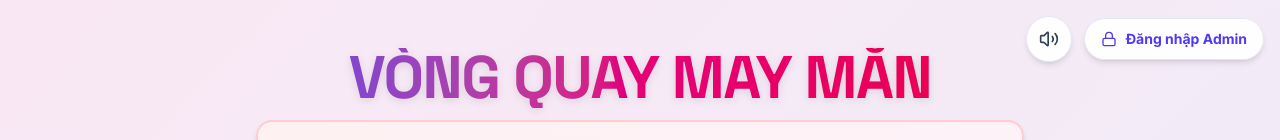
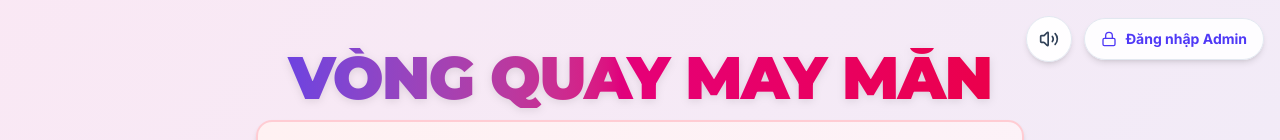
Before and after one commit to Quannhu7879/quannh7879, a React (Vite) app: page / in a window 1280 px wide. Shown: the top 140 px of the page. Built offline with nearby package versions, Linux system fonts and the light colour scheme; no server answers.

Commit message:
style: update display font to Montserrat
Replace Space Grotesk with Montserrat for a more modern and consistent typography across the application.

```diff
--- a/index.html
+++ b/index.html
@@ -5,7 +5,7 @@
     <meta name="viewport" content="width=device-width, initial-scale=1.0" />
     <title>VÒNG QUAY MAY MẮN - THẦY NGHIÊM HỒNG QUÂN</title>
     <!-- Google Fonts for beautiful typography -->
-    <link href="https://fonts.googleapis.com/css2?family=Dancing+Script:wght@700&family=Inter:wght@300;400;500;600;700;800&family=Space+Grotesk:wght@500;700&family=Roboto:wght@900&display=swap" rel="stylesheet" />
+    <link href="https://fonts.googleapis.com/css2?family=Dancing+Script:wght@700&family=Inter:wght@300;400;500;600;700;800&family=Montserrat:wght@500;700;800;900&family=Roboto:wght@900&display=swap" rel="stylesheet" />
 
     <!-- File parsers from CDN to avoid bundle size issues and worker configuration errors -->
     <script src="https://cdnjs.cloudflare.com/ajax/libs/xlsx/0.18.5/xlsx.full.min.js"></script>
--- a/src/index.css
+++ b/src/index.css
@@ -2,7 +2,7 @@
 
 @theme {
   --font-sans: "Inter", system-ui, sans-serif;
-  --font-display: "Space Grotesk", sans-serif;
+  --font-display: "Montserrat", sans-serif;
   --font-designer: "Dancing Script", cursive;
 }
 
```
